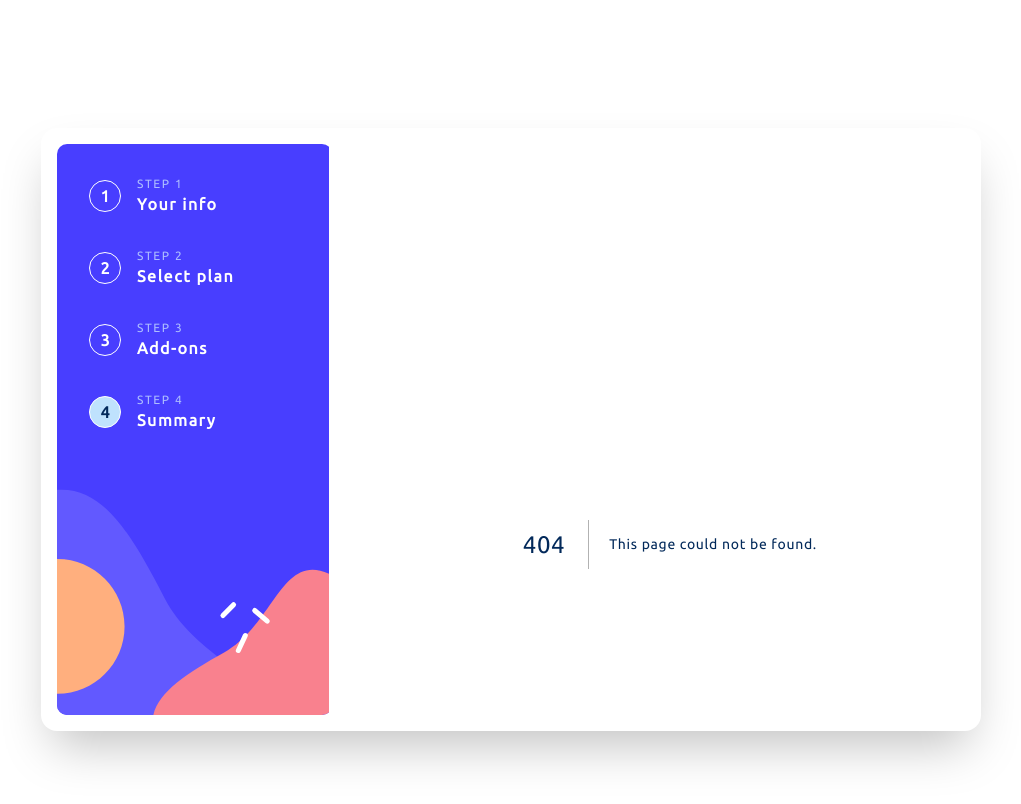
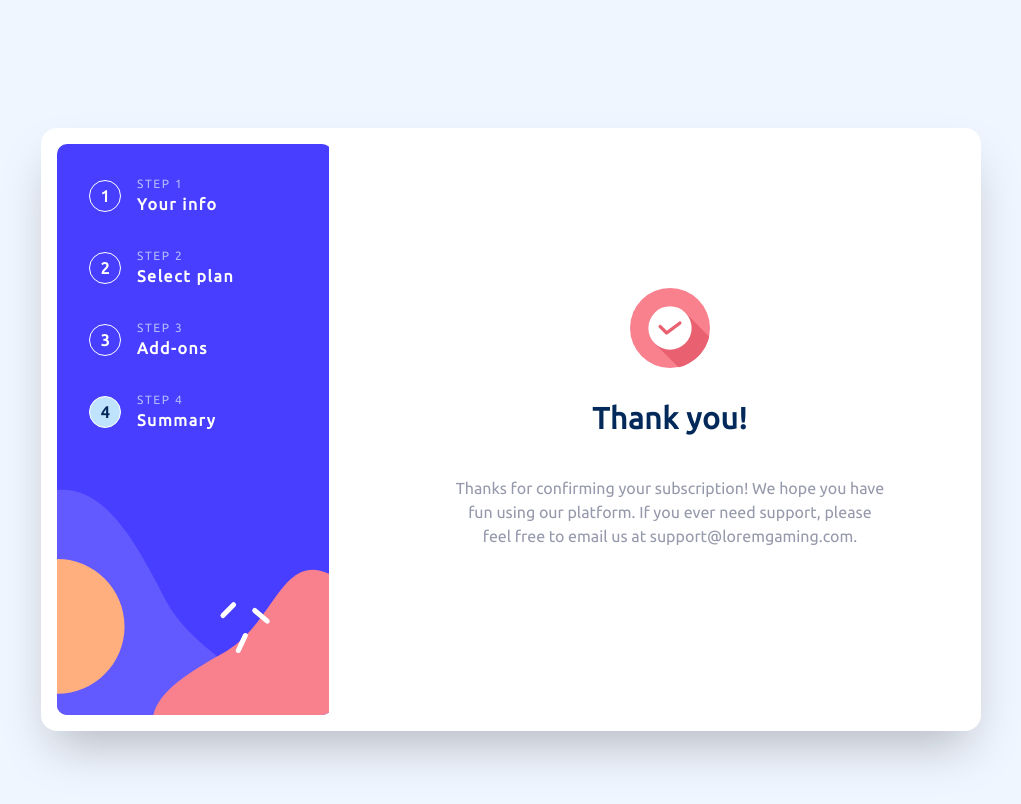
Before and after one commit to InnaTymoshenko/multi-step-form, a Next.js app: page /summary/finished in a window 1280 px wide. Before the commit this address had no page. Shown: the top 804 px of the page, without its empty margins (129-1150 px from the left). Built offline with nearby package versions, Linux system fonts and the light colour scheme.

Commit message:
created Finished page

```diff
--- /dev/null
+++ b/app/summary/finished/page.tsx
@@ -0,0 +1,19 @@
+import React from 'react'
+import ThankYou from '@/components/ui/thank-you'
+
+type Props = {}
+
+const FinishedPage = (props: Props) => {
+	return (
+		<div className="w-full h-full flex flex-col justify-center items-center gap-8 p-4">
+			<ThankYou />
+			<h1>Thank you!</h1>
+			<p className="text-center">
+				Thanks for confirming your subscription! We hope you have fun using our platform. If you ever need support,
+				please feel free to email us at support@loremgaming.com.
+			</p>
+		</div>
+	)
+}
+
+export default FinishedPage
--- /dev/null
+++ b/app/summary/layout.tsx
@@ -0,0 +1,5 @@
+import { ReactNode } from 'react'
+
+export default function SummaryLayout({ children }: { children: ReactNode }) {
+	return <section className="w-full h-full px-16 py-8">{children}</section>
+}
--- a/app/summary/page.tsx
+++ b/app/summary/page.tsx
@@ -5,9 +5,9 @@
 
 const SummaryPage = (props: Props) => {
 	return (
-		<section className="w-full h-full px-16 py-8">
+		<>
 			<Summary />
-		</section>
+		</>
 	)
 }
 
--- a/components/summary.tsx
+++ b/components/summary.tsx
@@ -42,7 +42,7 @@
 				<ButtonLink variant={'ghost'} size={'large'} href={'/add'}>
 					Go Back
 				</ButtonLink>
-				<ButtonLink variant={'clear'} size={'large'} href={'/'}>
+				<ButtonLink variant={'clear'} size={'large'} href={'/summary/finished'}>
 					Confirm
 				</ButtonLink>
 			</div>
--- /dev/null
+++ b/components/ui/thank-you.tsx
@@ -0,0 +1,21 @@
+interface IconProps extends React.HTMLAttributes<SVGElement> {}
+
+const ThankYou = ({ className, ...props }: IconProps) => {
+	return (
+		<svg xmlns="http://www.w3.org/2000/svg" width="80" height="80" viewBox="0 0 80 80" className={className} {...props}>
+			<g fill="none">
+				<circle cx="40" cy="40" r="40" fill="#F9818E" />
+				<path
+					fill="#E96170"
+					d="M48.464 79.167c.768-.15 1.53-.321 2.288-.515a40.04 40.04 0 0 0 3.794-1.266 40.043 40.043 0 0 0 3.657-1.63 40.046 40.046 0 0 0 12.463-9.898A40.063 40.063 0 0 0 78.3 51.89c.338-1.117.627-2.249.867-3.391L55.374 24.698a21.6 21.6 0 0 0-15.332-6.365 21.629 21.629 0 0 0-15.344 6.365c-8.486 8.489-8.486 22.205 0 30.694l23.766 23.775Z"
+				/>
+				<path
+					fill="#FFF"
+					d="M40.003 18.333a21.58 21.58 0 0 1 15.31 6.351c8.471 8.471 8.471 22.158 0 30.63-8.47 8.47-22.156 8.47-30.627 0-8.47-8.472-8.47-22.159 0-30.63a21.594 21.594 0 0 1 15.317-6.35Zm9.865 15c-.316.028-.622.15-.872.344l-12.168 9.13-5.641-5.642c-1.224-1.275-3.63 1.132-2.356 2.356l6.663 6.663c.56.56 1.539.63 2.173.156l13.326-9.995c1.122-.816.43-2.993-.956-3.013a1.666 1.666 0 0 0-.17 0Z"
+				/>
+			</g>
+		</svg>
+	)
+}
+
+export default ThankYou
```
